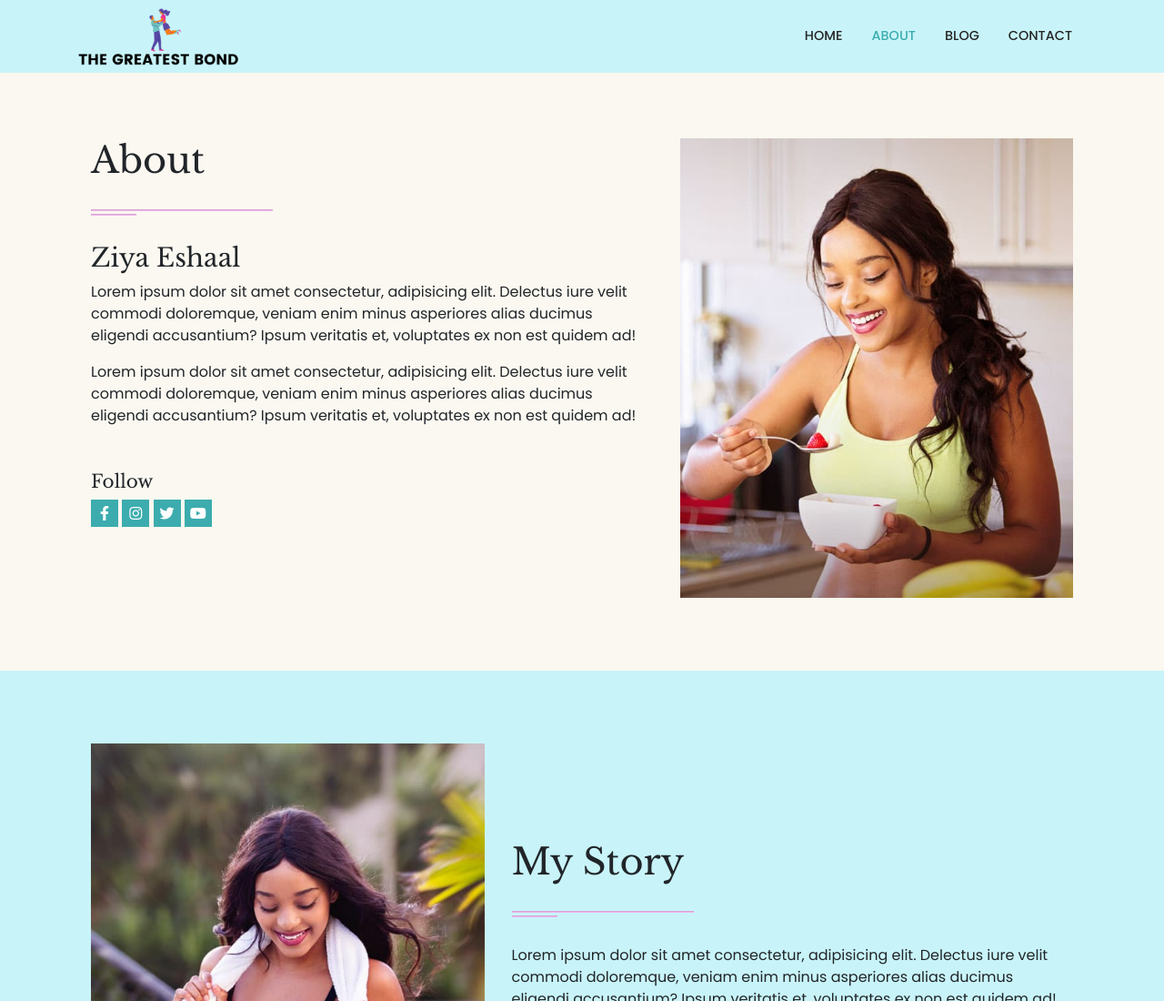
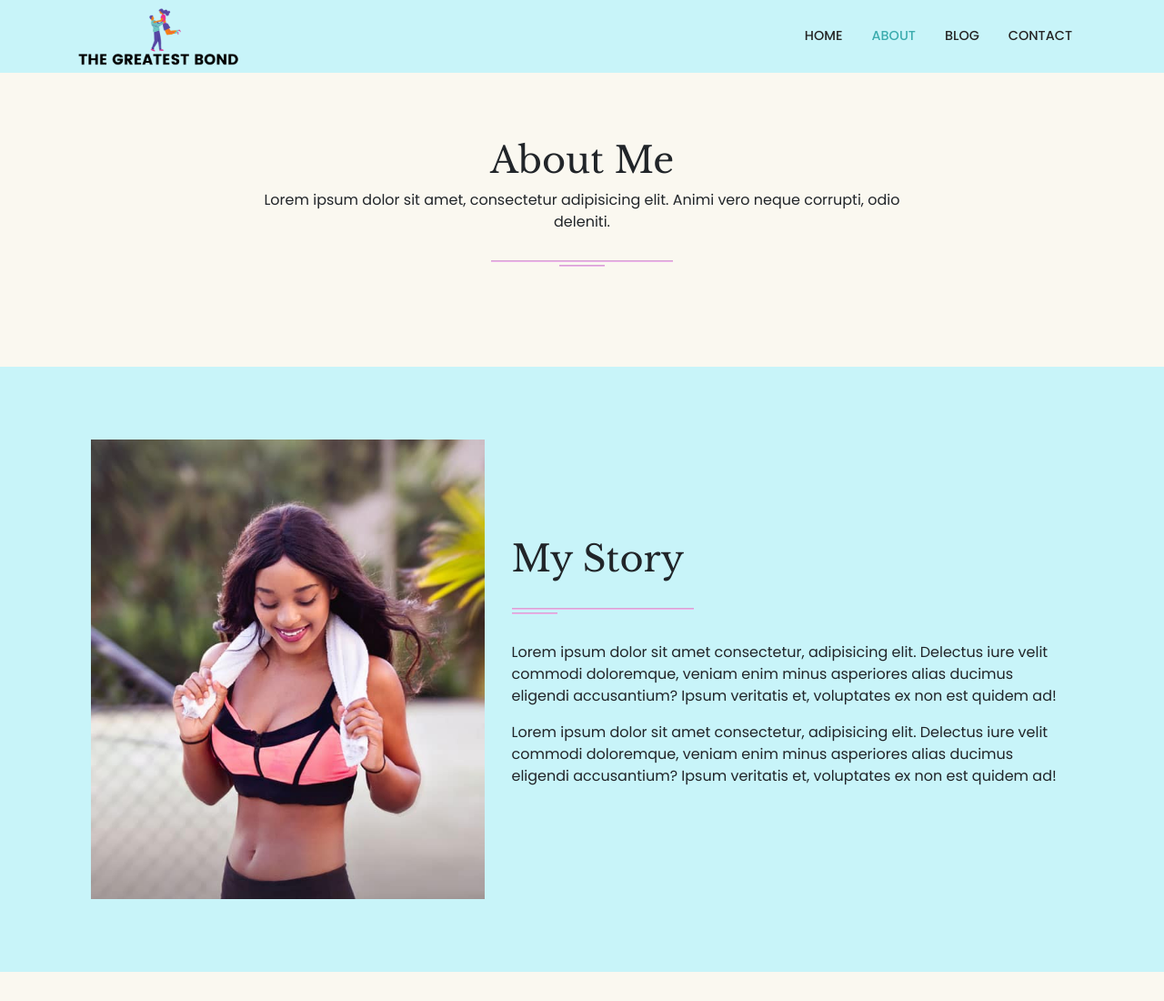
Before and after one commit to harizh/arunsBlog, a plain HTML site: page about.html in a window 1280 px wide. Shown: the top 1100 px of the page at 91% size. Drawn offline with nearby package versions, Linux system fonts and the light colour scheme.

Commit message:
about page

```diff
--- a/about.html
+++ b/about.html
@@ -48,49 +48,20 @@
 
     <main role="main" class="container-fluid p-0">
 
-        <section class="aboutUs">
+        <section class="pageHeader bg-wh">
             <div class="container">
                 <div class="row">
-                    <div class="col-md-7">
-
+                    <div class="col-md-12">
                         <div class="themeHead">
-                            <h2>About</h2>
+                            <h2>About Me</h2>
+                            <p>Lorem ipsum dolor sit amet, consectetur adipisicing elit. Animi vero neque corrupti, odio deleniti.</p>
                             <div class="divider">
                                 <hr class="line2">
                                 <hr class="line1">
                             </div>
                         </div>
-
-                        <h3 class="nameHead">Ziya Eshaal</h3>
-
-                        <p class="aboutDetail">Lorem ipsum dolor sit amet consectetur, adipisicing elit. Delectus iure
-                            velit commodi doloremque,
-                            veniam enim
-                            minus asperiores alias ducimus eligendi accusantium? Ipsum veritatis et, voluptates ex non
-                            est
-                            quidem ad!</p>
-                        <p>Lorem ipsum dolor sit amet consectetur, adipisicing elit. Delectus iure velit commodi
-                            doloremque,
-                            veniam enim
-                            minus
-                            asperiores alias ducimus eligendi accusantium? Ipsum veritatis et, voluptates ex non est
-                            quidem ad!
-                        </p>
-                        <h5 class="followHead">Follow</h5>
-                        <ul class="socialMedia">
-                            <li><a href="#"><i class="fab fa-facebook-f"></i></a></li>
-                            <li><a href="#"><i class="fab fa-instagram"></i></a></li>
-                            <li><a href="#"><i class="fab fa-twitter"></i></a></li>
-                            <li><a href="#"><i class="fab fa-youtube"></i></a></li>
-                        </ul>
-
-                    </div>
-                    <div class="col-md-5 whyblogImg">
-                        <img src="assets/img/prifileImg.jpg">
                     </div>
                 </div>
-
-            </div>
         </section>
 
         <section class="whyOurBlog">
--- a/assets/css/style.css
+++ b/assets/css/style.css
@@ -392,6 +392,16 @@ footer .socialMedia li a {
 .btnRow.joinBtn .btn-primary {
   width: 250px !important;
 }
+.bg-wh {
+  background-color: #faf8f0;
+}
+.pageHeader {
+  padding: 5rem 0;
+}
+.pageHeader p {
+  padding: 0 15%;
+  text-align: center;
+}
 
 /* Responsive */
 @media only screen and (max-width: 767px) {
```
